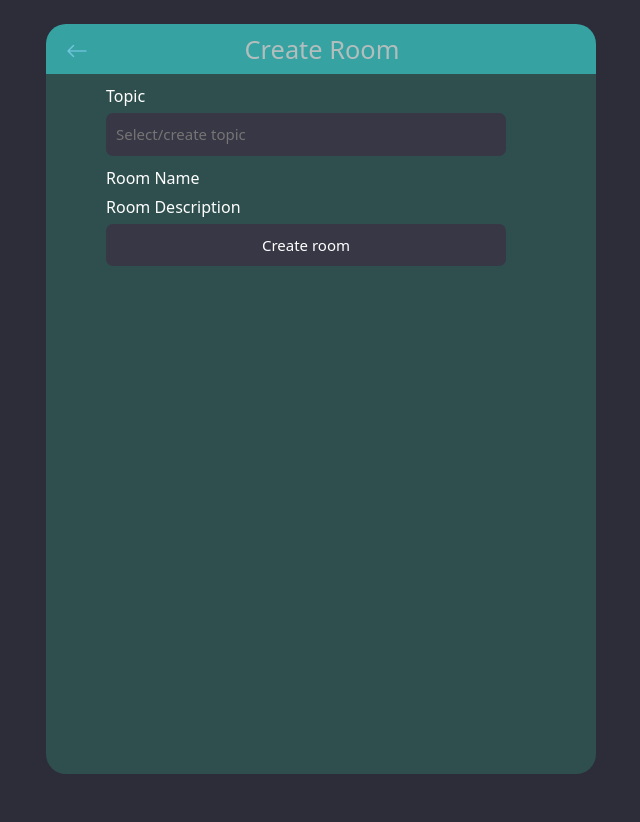
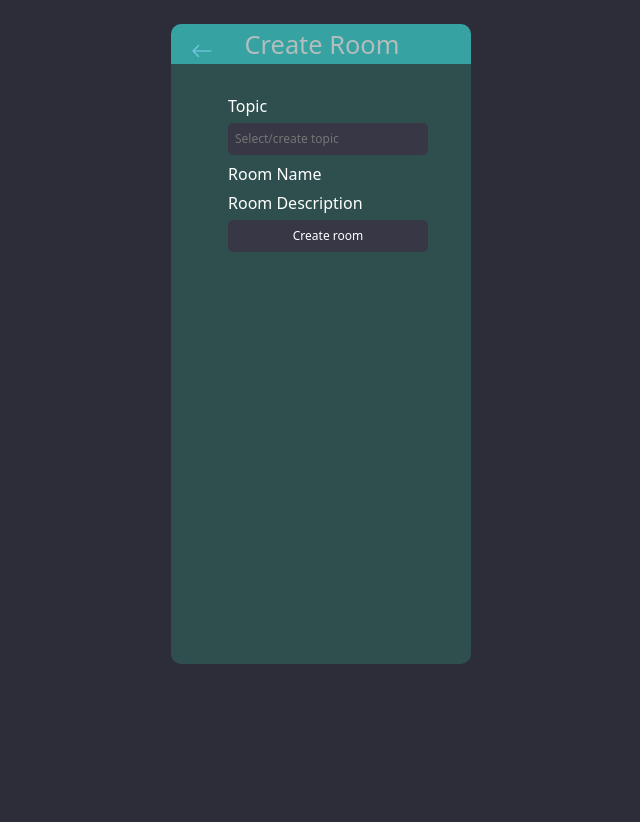
Before and after one commit to ListowelAdolwin/study_mate_app, a Django app: template baseapp/templates/baseapp/create_room.html in a window 768 px wide. Shown: the part 70-892 px from the top of the page, without its empty margins (63-703 px from the left). After the commit the page ends 734 px from the top, so only its background shows below. Run offline with Django 3.2, Linux system fonts and the light colour scheme; the template is opened without the code that fills it, so the values that code supplies are empty; some libraries are stand-ins or nearby versions.

Commit message:
Added more mobile responsiveness

```diff
--- a/static/styles/main.css
+++ b/static/styles/main.css
@@ -89,6 +89,10 @@ a {
 }
 
 /*** ROOM SECTION **/
+
+.top-room-section{
+  display: flex;
+}
 .room-list-container{
   width: 45rem;
   height: auto;
@@ -140,6 +144,7 @@ a {
 
 .top-container{
   width: 550px;
+  width: 41%;
   height: 50px;
   background-color: rgb(54, 162, 162);
   border-radius: 20px 20px 0 0;
@@ -164,8 +169,8 @@ a {
 }
 
 .form-container{
-  width: 550px;
-  height: 700px;
+  width: 41%;
+  height: auto;
   background-color: darkslategray;
   margin: auto;
   border-radius: 0 0 20px 20px;
@@ -174,7 +179,9 @@ a {
 /*** Login **/
 .top-container-login{
   width: 400px;
+  width: 35%;
   height: 50px;
+  height: 10%;
   background-color: rgb(54, 162, 162);
   border-radius: 20px 20px 0 0;
   margin: auto;
@@ -184,7 +191,9 @@ a {
 
 .form-container-login{
   width: 400px;
+  width: 35%;
   height: 500px;
+  height: 90%;
   background-color: darkslategray;
   margin: auto;
   border-radius: 0 0 20px 20px;
@@ -192,7 +201,10 @@ a {
 
 .center-form-login{
   width: 300px;
+  width: 76%;
+
   height: 400px;
+  height: auto;
   padding: 10px;
   margin: auto;
   color: white;
@@ -202,7 +214,7 @@ a {
 
 .center-form-login input{
   display: block;
-  width: 250px;
+  width: 100%;
   border-radius: 5px;
   border: 0px;
   font-size: 15px;
@@ -215,8 +227,8 @@ a {
 /***Login Ends ***/
 
 .center-form{
-  width: 450px;
-  height: 500px;
+  width:75%;
+  height: auto;
   padding: 10px;
   margin: auto;
   color: white;
@@ -224,7 +236,7 @@ a {
 
 .center-form input, textarea{
   display: block;
-  width: 400px;
+  width: 100%;
   border-radius: 7px;
   border: 0px;
   font-size: 15px;
@@ -294,7 +306,7 @@ input:focus{
     font-size: 15px;
   }
 
-  .main-feed-display,.room-mobile-display {
+  .main-feed-display,.room-mobile-display, .mobile-room-wrapper {
     width: 100%;
   }
 
@@ -362,7 +374,7 @@ input:focus{
   }
 
   .mobile-message-form{
-    font-size: 10px;
+    font-size: 15px;
   }
 
   /** UPDATE ROOM */
@@ -419,63 +431,81 @@ input:focus{
 
   /*** Login **/
   .top-container-login{
-    width: 400px;
-    height: 50px;
+    width: 300px;
+    height: 40px;
     background-color: rgb(54, 162, 162);
-    border-radius: 20px 20px 0 0;
+    border-radius: 10px 10px 0 0;
     margin: auto;
     display: flex;
   }
 
 
   .form-container-login{
-    width: 400px;
-    height: 500px;
+    width: 300px;
+    height: 400px;
     background-color: darkslategray;
     margin: auto;
-    border-radius: 0 0 20px 20px;
+    border-radius: 0 0 10px 10px;
   }
 
   .center-form-login{
-    width: 300px;
-    height: 400px;
-    padding: 10px;
+    width: 150px;
+    height: 200px;
+    padding: 7px;
     margin: auto;
     color: white;
-    padding-top: 50px;
+    padding-top: 30px;
 
   }
 
   .center-form-login input{
     display: block;
-    width: 250px;
+    width: 150px;
     border-radius: 5px;
     border: 0px;
     font-size: 15px;
-    padding: 10px;
-    margin-bottom: 10px;
+    padding: 7px;
+    margin-bottom: 7px;
     color: white;
   }
 
 
   /***Login Ends ***/
+  .top-container{
+    width: 300px;
+    height: 40px;
+    background-color: rgb(54, 162, 162);
+    border-radius: 10px 10px 0 0;
+    margin: auto;
+    display: flex;
+  }
+
+
+  .form-container{
+    width: 300px;
+    height: 600px;
+    background-color: darkslategray;
+    margin: auto;
+    border-radius: 0 0 10px 10px;
+  }
 
   .center-form{
-    width: 450px;
-    height: 500px;
-    padding: 10px;
+    width: 200px;
+    height: 200px;
+    padding: 7px;
     margin: auto;
     color: white;
+    padding-top: 30px;
   }
 
   .center-form input, textarea{
     display: block;
-    width: 400px;
-    border-radius: 7px;
+    width: 200px;
+    border-radius: 5px;
     border: 0px;
-    font-size: 15px;
-    padding: 10px;
-    margin-bottom: 10px;
+    font-size: 12px;
+    padding: 7px;
+    margin-bottom: 7px;
     color: white;
   }
 
@@ -489,7 +519,7 @@ input:focus{
 
   /*** CONFIRM DELETE PAGE BEGINS**/
   .delete-container {
-    width: 500px;
+    width: 85%;
     height: auto;
     margin: 0 auto;
     border-radius: 10px;
```
